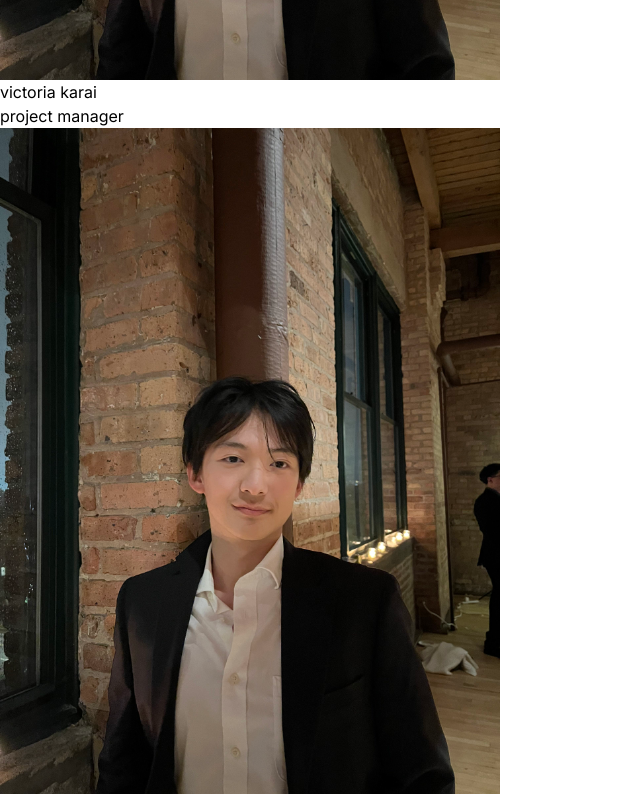
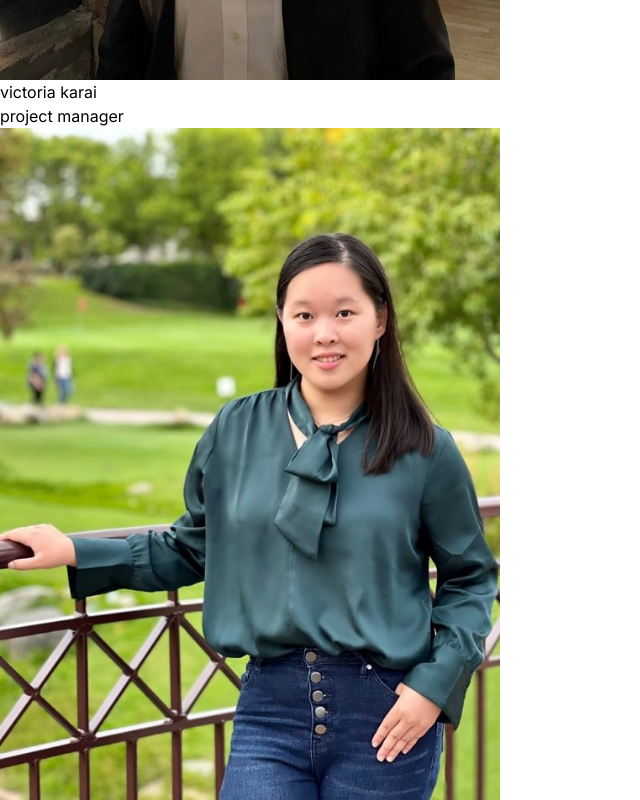
Before and after one commit to vincent1925/uchicago-dss, a Next.js app: page /people in a window 1280 px wide. Shown: the part 3300-4100 px from the top of the page, without its empty margins (0-640 px from the left). Built offline with nearby package versions, Linux system fonts and the light colour scheme.

Commit message:
update cynthia photo

```diff
--- a/src/components/People/people.tsx
+++ b/src/components/People/people.tsx
@@ -14,7 +14,7 @@ const People: React.FC = () => {
     { name: "mark xiong", role: "web developer", image: "/images/people/mark.jpg" },
     { name: "ryan lee", role: "treasurer", image: "/images/people/vincent.jpg" },
     { name: "victoria karai", role: "project manager", image: "/images/people/vincent.jpg" },
-    { name: "cynthia zeng", role: "project manager", image: "/images/people/vincent.jpg" },
+    { name: "cynthia zeng", role: "project manager", image: "/images/people/cynthia.jpeg" },
     { name: "rain hu", role: "project manager", image: "/images/people/vincent.jpg" },
     { name: "anisha sawhney", role: "outreach and external relations coordinator", image: "/images/people/vincent.jpg" },
     { name: "susana cook", role: "events coordinator", image: "/images/people/vincent.jpg" },
```
Also changed, not shown: public/images/people/cynthia.jpeg (added).
